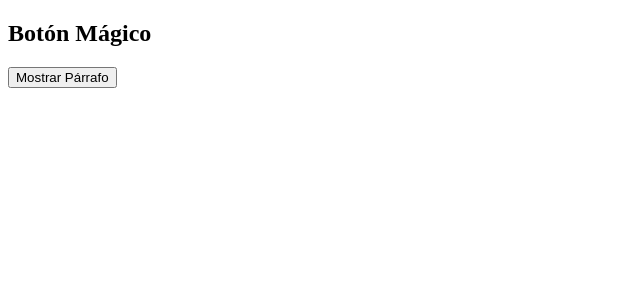
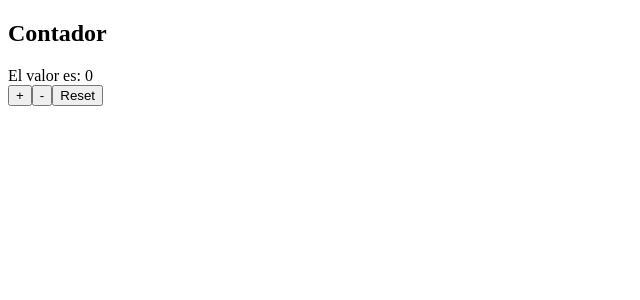
Before and after one commit to zitor83/bootcamp-fullstack-Esplai, a React (Vite) app in the folder 03-react/sheet-03/: page / in a window 1280 px wide. Shown: the top 300 px of the page, without its empty margins (0-640 px from the left). Built offline with nearby package versions, Linux system fonts and the light colour scheme.

Commit message:
feat: add Contador component for state management for exercise 05

```diff
--- a/03-react/sheet-03/src/App.tsx
+++ b/03-react/sheet-03/src/App.tsx
@@ -1,8 +1,8 @@
-
 import "./App.css";
 import Sample from "./components/ejercicio-03/Sample";
 import ButtonHidden from "./components/ejercicio-04/ButtonHidden";
-//import Button from "./components/ejercicio-02/Button";
+import Button from "./components/ejercicio-02/Button";
+import Contador from "./components/ejercicio-05/Contador";
 
 //EJERCICIO 02: Crear un componente Button que tenga un estado valor, el cual se inicializa en 0. El componente debe mostrar el valor actual y un botón que al hacer click sume 1 al valor.
 // function App() {
@@ -13,7 +13,6 @@ import ButtonHidden from "./components/ejercicio-04/ButtonHidden";
 //   );
 // }
 
-
 //EJERCICIO 03: Corregir el código.
 // function App() {
 //   return (
@@ -23,10 +22,28 @@ import ButtonHidden from "./components/ejercicio-04/ButtonHidden";
 //   );
 // }
 
+//EJERCICIO 04: Crear un componente ButtonHidden.
+// function App() {
+//   return (
+//     <>
+//       <ButtonHidden />
+//     </>
+//   );
+// }
+
+//EJERCICIO 05: Crear un componente Contador con tres botones.
+// function App() {
+//   return (
+//     <>
+//       <Contador />
+//     </>
+//   );
+// }
+
 function App() {
   return (
     <>
-      <ButtonHidden />
+      <Contador />
     </>
   );
 }
--- /dev/null
+++ b/03-react/sheet-03/src/components/ejercicio-05/Contador.tsx
@@ -0,0 +1,27 @@
+import  { useState } from 'react'
+
+function Contador() {
+    const[value, setValue] = useState(0);
+
+    const increase = () => {
+        setValue(value + 1);
+    };
+    const decrease =()=> {
+        setValue(value - 1);
+    };
+    const reset = () => {
+        setValue(0);
+    };
+  return (
+    <div>
+        <h2>Contador</h2>
+        <div>El valor es: {value}</div>
+        <button onClick={increase}>+</button>
+        <button onClick={decrease}>-</button>
+        <button onClick={reset}>Reset</button>
+
+    </div>
+  )
+}
+
+export default Contador
```
